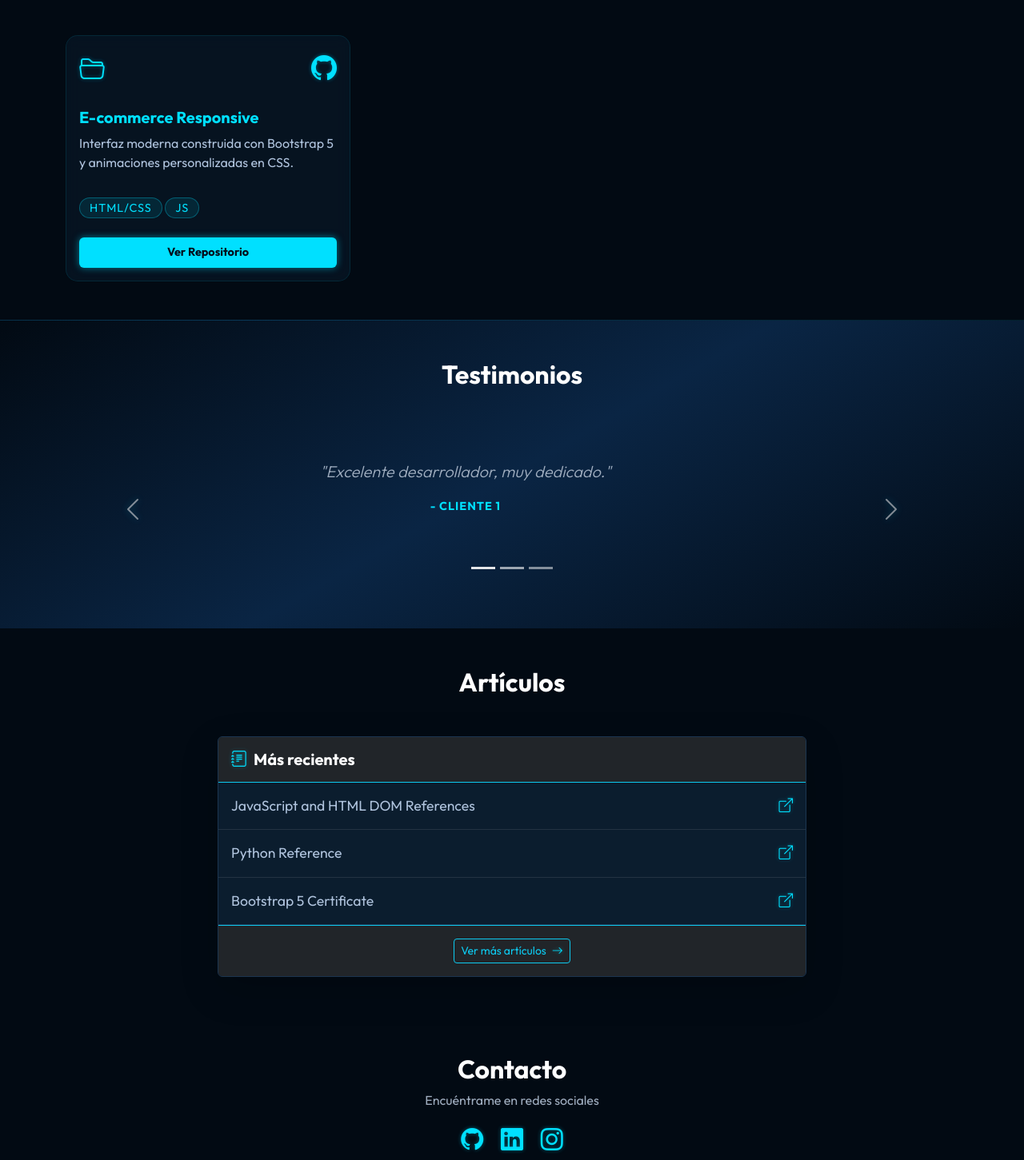
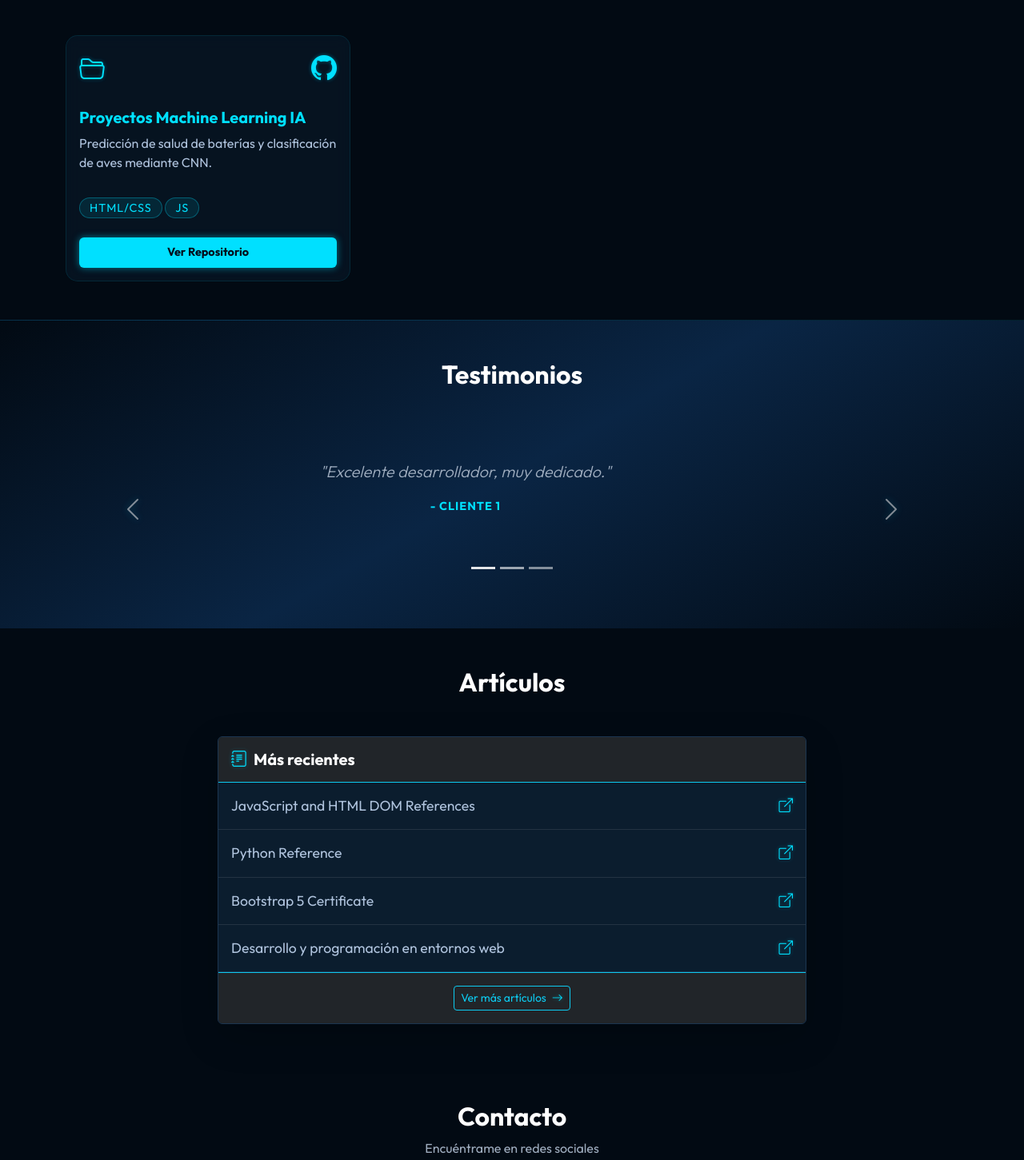
Before and after one commit to asibgon962/Portfolio, a plain HTML site: page index.html in a window 1280 px wide. Shown: the part 1780-3231 px from the top of the page at 80% size. Drawn offline with nearby package versions, Linux system fonts and the light colour scheme; a web font is replaced by a local one.

Commit message:
actualizacion final

```diff
--- a/index.html
+++ b/index.html
@@ -144,15 +144,15 @@
         <div class="card-body d-flex flex-column">
           <div class="d-flex justify-content-between mb-3">
             <i class="bi bi-folder2-open fs-2"></i>
-            <a href="URL_DE_TU_GITHUB" target="_blank" class="github-link"><i class="bi bi-github fs-2"></i></a>
+            <a href="https://github.com/AlvaroSG-dev" target="_blank" class="github-link"><i class="bi bi-github fs-2"></i></a>
           </div>
-          <h5 class="card-title">E-commerce Responsive</h5>
-          <p class="card-text flex-grow-1 text-muted">Interfaz moderna construida con Bootstrap 5 y animaciones personalizadas en CSS.</p>
+          <h5 class="card-title">Proyectos Machine Learning IA</h5>
+          <p class="card-text flex-grow-1 text-muted">Predicción de salud de baterías y clasificación de aves mediante CNN.</p>
           <div class="mt-3">
             <span class="badge rounded-pill bg-dark text-neon border border-info">HTML/CSS</span>
             <span class="badge rounded-pill bg-dark text-neon border border-info">JS</span>
           </div>
-          <a href="URL_DE_TU_GITHUB" target="_blank" class="btn btn-neon mt-4">Ver Repositorio</a>
+          <a href="https://github.com/AlvaroSG-dev/Proyectos-Machine-Learning-IA#" target="_blank" class="btn btn-neon mt-4">Ver Repositorio</a>
         </div>
       </div>
     </div>
@@ -195,7 +195,7 @@
     </div>
   </div>
 </section>
-
+<!-- ARTICULOS -->
 <section id="articulos" class="container py-5">
   <h2 class="text-center mb-5">Artículos</h2>
   <div class="row justify-content-center">
@@ -227,6 +227,13 @@
               <i class="bi bi-box-arrow-up-right ms-2"></i>
             </a>
           </li>
+
+          <li class="list-group-item bg-transparent py-3 border-secondary border-opacity-25">
+            <a href="https://books.google.es/books?hl=es&lr=&id=pnNxEAAAQBAJ&oi=fnd&pg=PP1&dq=programacion+web&ots=NMdsWqLb-8&sig=XPkCnoh-1Wt4Y1JjnQHPsiKYXnE#v=onepage&q=programacion%20web&f=false" target="_blank" class="article-link d-flex justify-content-between align-items-center">
+              <span>Desarrollo y programación en entornos web</span>
+              <i class="bi bi-box-arrow-up-right ms-2"></i>
+            </a>
+          </li>
         </ul>
 
         <div class="card-footer bg-dark border-top border-info text-center py-3">
@@ -248,7 +255,7 @@
   <div class="fs-3">
     <a href="https://github.com/AlvaroSG-dev" class="text-dark mx-2"><i class="bi bi-github"></i></a>
     <a href="#" class="text-primary mx-2"><i class="bi bi-linkedin"></i></a>
-    <a href="#" class="text-danger mx-2"><i class="bi bi-instagram"></i></a>
+    <!--<a href="#" class="text-danger mx-2"><i class="bi bi-instagram"></i></a> Como tengo pensado agregarlo cuando busque trabajo. lo comento -->
   </div>
 
   <p class="mt-3">© AlvaroSG-Dev</p>
```
